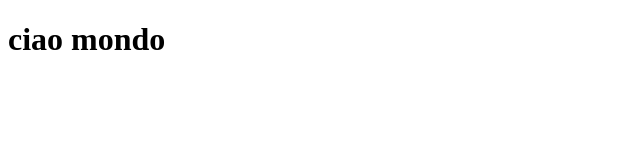
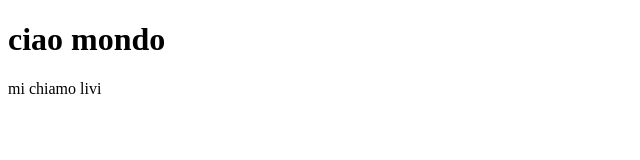
Before and after one commit to LivingtonMerello98/Livi98_first_repo, a plain HTML site: page index.html in a window 1280 px wide. Shown: the whole page, without its empty margins (0-640 px from the left). Drawn offline with Linux system fonts and the light colour scheme.

Commit message:
[UPD] "mi chiamo livi"

```diff
--- a/index.html
+++ b/index.html
@@ -7,5 +7,6 @@
 </head>
 <body>
     <h1>ciao mondo</h1>
+    <p>mi chiamo livi</p>
 </body>
 </html>
```
